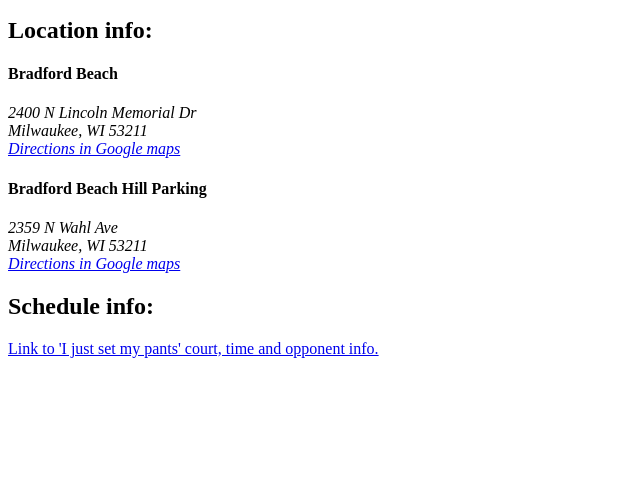
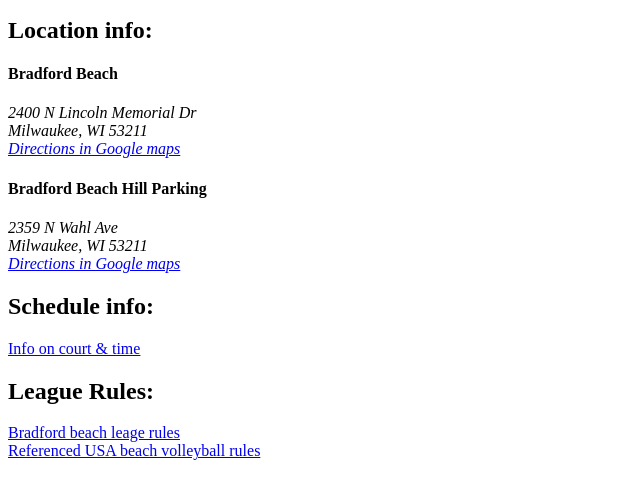
Before and after one commit to bsheps/vball, a plain HTML site: page index.html in a window 1280 px wide. Shown: the part 101-600 px from the top of the page, without its empty margins (0-640 px from the left). Drawn offline with Linux system fonts and the light colour scheme.

Commit message:
Added league rules

```diff
--- a/index.html
+++ b/index.html
@@ -30,6 +30,10 @@
             </a>
         </address>
         <h2>Schedule info:</h2>
-        <a href="https://volleylife.bracketpal.com/teaminfo/889" target="_blank">Link to 'I just set my pants' court, time and opponent info.</a>
+        <a href="https://volleylife.bracketpal.com/teaminfo/889" target="_blank">Info on court & time</a>
+        <h2>League Rules:</h2>
+        <a href="https://www.volley-life.com/beach-volleyball-league-rules" target="_blank">Bradford beach leage rules</a>
+        <br/>
+        <a href="https://usavolleyball.org/wp-content/uploads/2020/12/2017-19-USAV-Beach-Rulebook.pdf" target="_blank">Referenced USA beach volleyball rules</a>
     </div>
 </body>
```
